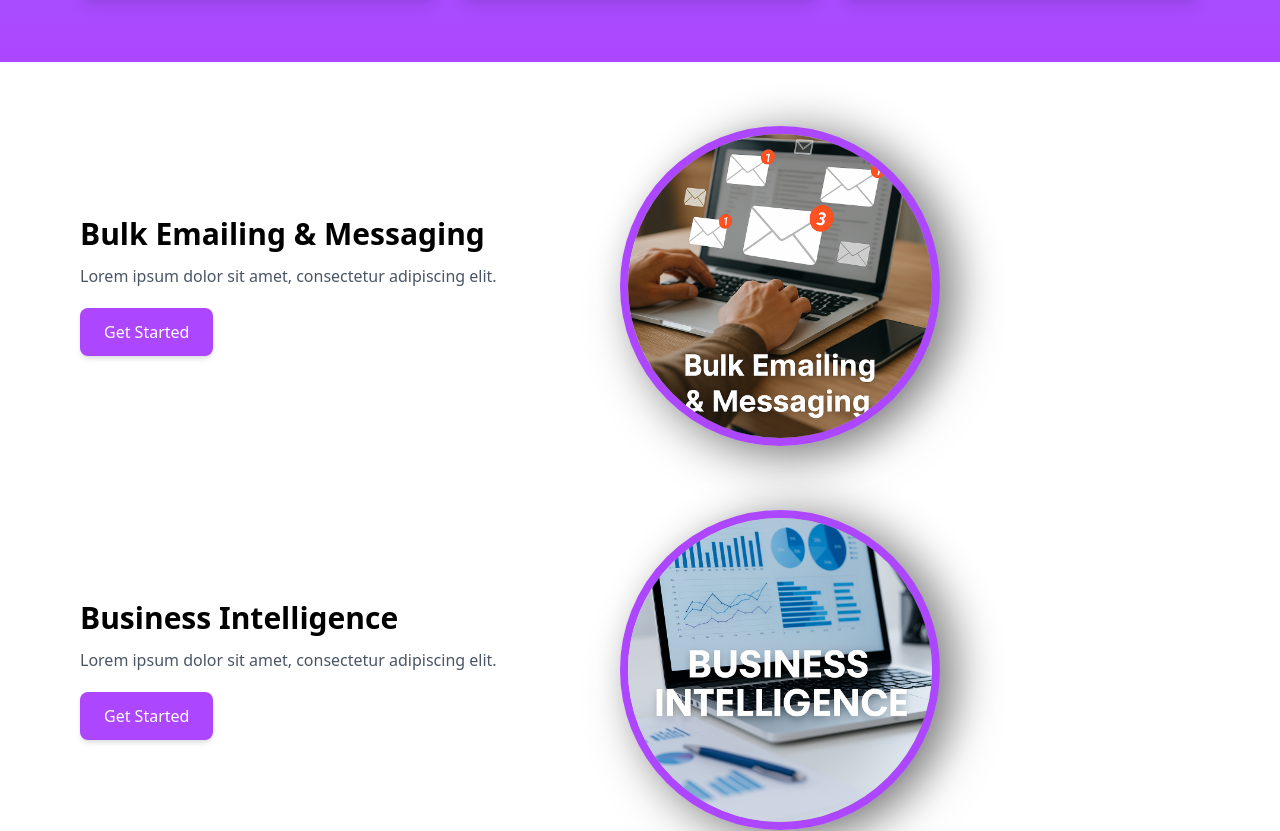
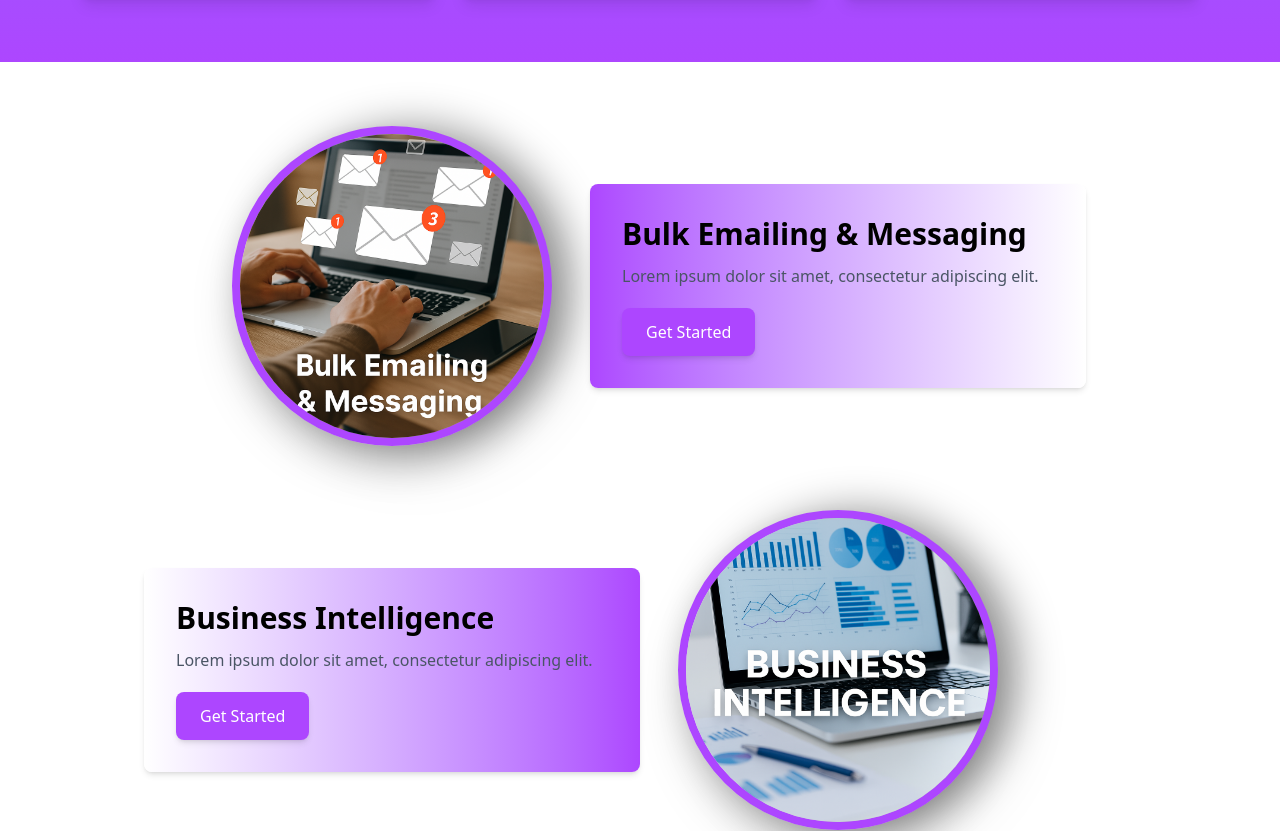
Before and after one commit to prabhatsingh985/SoftMind, a React (Vite) app: page /service in a window 1280 px wide. Shown: the part 1373-2204 px from the top of the page. Built offline with nearby package versions, Linux system fonts and the light colour scheme.

Commit message:
Service card updated

```diff
--- a/src/pages/Service.jsx
+++ b/src/pages/Service.jsx
@@ -88,18 +88,33 @@ const ServicesPage = () => {
       </section>
 
       {/* Service Details */}
-      <section className="px-20 py-16 space-y-16">
+{/* Service Details */}
+<section className="py-16">
+  <div className="max-w-5xl mx-auto space-y-16 px-4">
     {services.map((service, index) => (
-          <div key={index} className="flex items-center space-x-10">
-            <div className={`w-1/2 ${index % 2 === 0 ? "order-1" : "order-2"}`}>
+      <div key={index} className="flex flex-col md:flex-row items-center md:relative">
+        {/* Image Container with negative margin to overlap text container */}
+        <div
+          className={`w-full md:w-1/2 ${
+            index % 2 === 0
+              ? "md:order-1 md:mr-[-50px]"
+              : "md:order-2 md:ml-[-50px]"
+          }`}
+        >
           <img
             src={service.detailImage}
             alt={service.title}
-                className="w-80 h-80 rounded-full border-8 border-purple-500
-             shadow-2xl drop-shadow-[20px_0px_20px_rgba(0,0,0,0.4)] object-cover"
+            className="w-80 h-80 rounded-full border-8 border-purple-500 shadow-2xl drop-shadow-[20px_0px_20px_rgba(0,0,0,0.4)] object-cover mx-auto"
           />
         </div>
-            <div className="w-1/2">
+        {/* Text Container with gradient background */}
+        <div
+          className={`w-full md:w-1/2 mt-6 md:mt-0 p-8 rounded-lg shadow-md relative z-10 ${
+            index % 2 === 0
+              ? "md:order-2 bg-gradient-to-r from-purple-500 to-white"
+              : "md:order-1 bg-gradient-to-l from-purple-500 to-white"
+          }`}
+        >
           <h3 className="text-3xl font-bold">{service.title}</h3>
           <p className="text-gray-600 mt-3">{service.description}</p>
           <button className="mt-5 bg-purple-500 text-white px-6 py-3 rounded-lg shadow-md hover:bg-purple-600">
@@ -108,7 +123,10 @@ const ServicesPage = () => {
         </div>
       </div>
     ))}
+  </div>
 </section>
+
+
 
       {/* Footer */}
       <footer className="bg-gray-900 text-white py-10 text-center">
```
Lines whose indentation alone changed are shown as unchanged.
